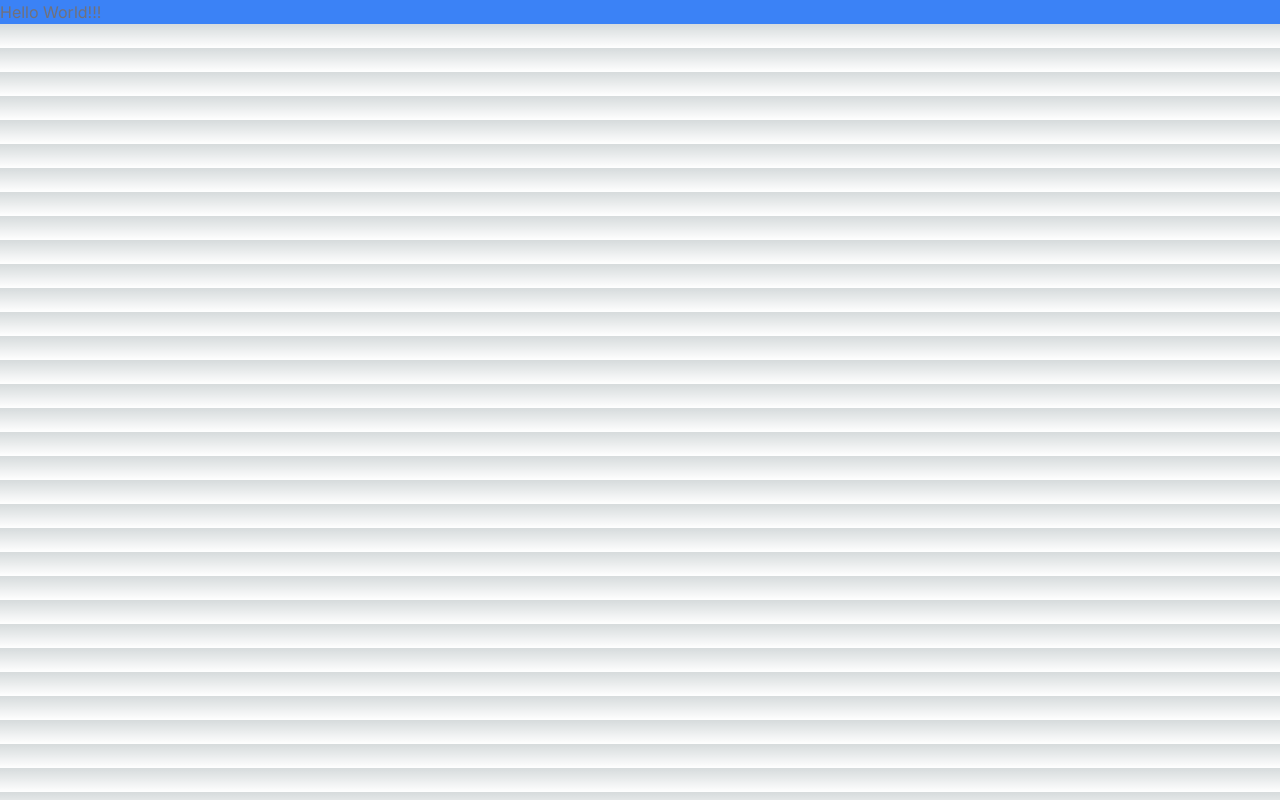
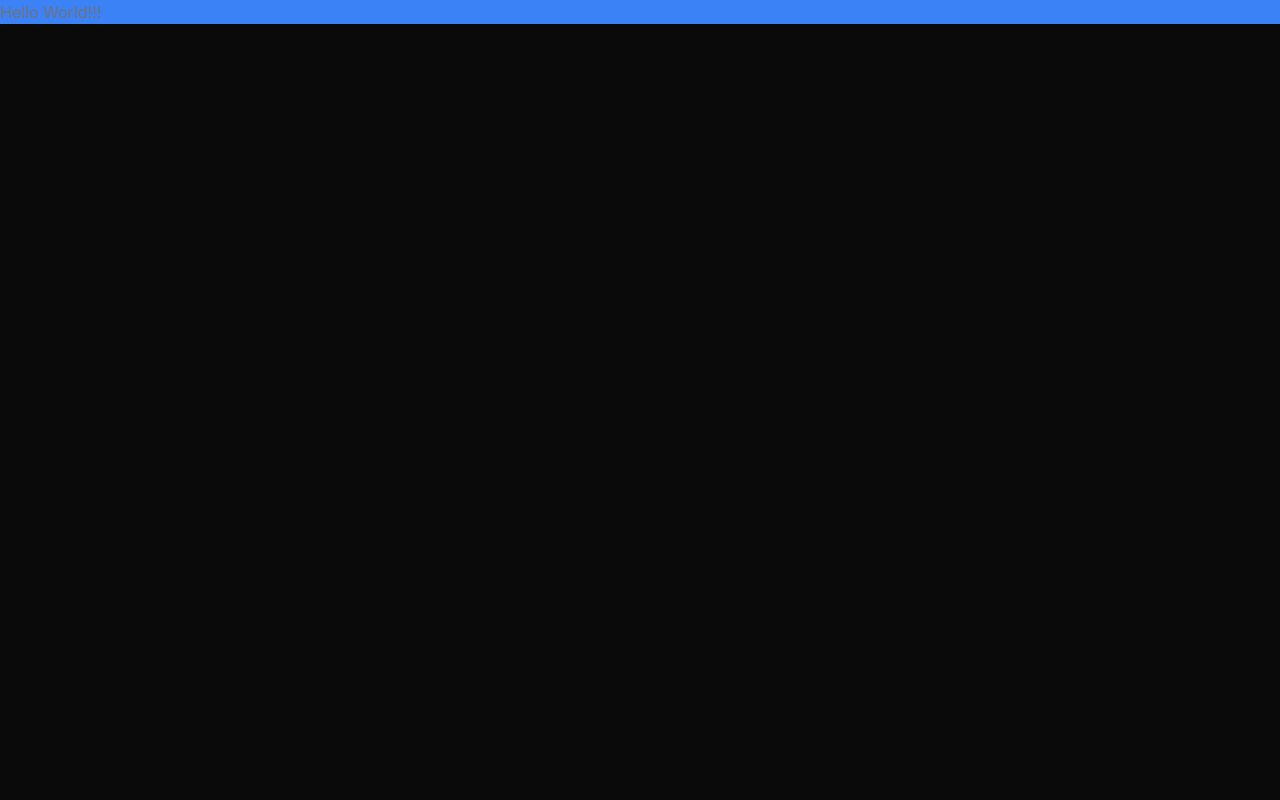
Before and after one commit to EduExtreme/store-next, a Next.js app: page / in a window 1280 px wide. Built offline with nearby package versions, Linux system fonts and the light colour scheme.

Commit message:
chore: add shadcn setup

```diff
--- a/src/app/globals.css
+++ b/src/app/globals.css
@@ -2,26 +2,48 @@
 @tailwind components;
 @tailwind utilities;
 
-:root {
-  --foreground-rgb: 0, 0, 0;
-  --background-start-rgb: 214, 219, 220;
-  --background-end-rgb: 255, 255, 255;
-}
+@layer base {
+  :root {
+    --background: 0 0% 4%;
+    --foreground: 0 0% 100%;
 
-@media (prefers-color-scheme: dark) {
-  :root {
-    --foreground-rgb: 255, 255, 255;
-    --background-start-rgb: 0, 0, 0;
-    --background-end-rgb: 0, 0, 0;
+    --card: 0 0% 4%;
+    --card-foreground: 0 0% 100%;
+
+    --popover: 0 0% 4%;
+    --popover-foreground: 0 0% 100%;
+
+    --primary: 252 59% 48%;
+    --primary-foreground: 0 0% 100%;
+
+    --secondary: 0 0% 9%;
+    --secondary-foreground: 0 0% 100%;
+
+    --muted: 0 0% 9%;
+    --muted-foreground: 215 20.2% 65.1%;
+
+    --accent: 0 0% 9%;
+    --accent-foreground: 0 0% 100%;
+
+    --destructive: 0 62.8% 30.6%;
+    --destructive-foreground: 0 0% 100%;
+
+    --border: 0 0% 9%;
+    --input: 0 0% 9%;
+    --ring: 212.7 26.8% 83.9%;
+
+    --radius: 0.5rem;
   }
 }
 
-body {
-  color: rgb(var(--foreground-rgb));
-  background: linear-gradient(
-      to bottom,
-      transparent,
-      rgb(var(--background-end-rgb))
-    )
-    rgb(var(--background-start-rgb));
+@layer base {
+  * {
+    @apply border-border;
+  }
+  body {
+    @apply bg-background text-foreground h-full;
+  }
+  html {
+    @apply h-full;
+  }
 }
--- /dev/null
+++ b/src/lib/utils.ts
@@ -0,0 +1,6 @@
+import { type ClassValue, clsx } from "clsx"
+import { twMerge } from "tailwind-merge"
+
+export function cn(...inputs: ClassValue[]) {
+  return twMerge(clsx(inputs))
+}
--- a/tailwind.config.ts
+++ b/tailwind.config.ts
@@ -1,20 +1,76 @@
-import type { Config } from 'tailwindcss'
-
-const config: Config = {
+/** @type {import('tailwindcss').Config} */
+module.exports = {
+  darkMode: ["class"],
   content: [
-    './src/pages/**/*.{js,ts,jsx,tsx,mdx}',
-    './src/components/**/*.{js,ts,jsx,tsx,mdx}',
-    './src/app/**/*.{js,ts,jsx,tsx,mdx}',
-  ],
+    './pages/**/*.{ts,tsx}',
+    './components/**/*.{ts,tsx}',
+    './app/**/*.{ts,tsx}',
+    './src/**/*.{ts,tsx}',
+	],
   theme: {
+    container: {
+      center: true,
+      padding: "2rem",
+      screens: {
+        "2xl": "1400px",
+      },
+    },
     extend: {
-      backgroundImage: {
-        'gradient-radial': 'radial-gradient(var(--tw-gradient-stops))',
-        'gradient-conic':
-          'conic-gradient(from 180deg at 50% 50%, var(--tw-gradient-stops))',
+      colors: {
+        border: "hsl(var(--border))",
+        input: "hsl(var(--input))",
+        ring: "hsl(var(--ring))",
+        background: "hsl(var(--background))",
+        foreground: "hsl(var(--foreground))",
+        primary: {
+          DEFAULT: "hsl(var(--primary))",
+          foreground: "hsl(var(--primary-foreground))",
+        },
+        secondary: {
+          DEFAULT: "hsl(var(--secondary))",
+          foreground: "hsl(var(--secondary-foreground))",
+        },
+        destructive: {
+          DEFAULT: "hsl(var(--destructive))",
+          foreground: "hsl(var(--destructive-foreground))",
+        },
+        muted: {
+          DEFAULT: "hsl(var(--muted))",
+          foreground: "hsl(var(--muted-foreground))",
+        },
+        accent: {
+          DEFAULT: "hsl(var(--accent))",
+          foreground: "hsl(var(--accent-foreground))",
+        },
+        popover: {
+          DEFAULT: "hsl(var(--popover))",
+          foreground: "hsl(var(--popover-foreground))",
+        },
+        card: {
+          DEFAULT: "hsl(var(--card))",
+          foreground: "hsl(var(--card-foreground))",
+        },
+      },
+      borderRadius: {
+        lg: "var(--radius)",
+        md: "calc(var(--radius) - 2px)",
+        sm: "calc(var(--radius) - 4px)",
+      },
+      keyframes: {
+        "accordion-down": {
+          from: { height: 0 },
+          to: { height: "var(--radix-accordion-content-height)" },
+        },
+        "accordion-up": {
+          from: { height: "var(--radix-accordion-content-height)" },
+          to: { height: 0 },
+        },
+      },
+      animation: {
+        "accordion-down": "accordion-down 0.2s ease-out",
+        "accordion-up": "accordion-up 0.2s ease-out",
       },
     },
   },
-  plugins: [],
+  plugins: [require("tailwindcss-animate")],
 }
-export default config
```
Also changed, not shown: package.json (+6 -1 lines), components.json (added), 1 other file (tests, documents, lock files or other folders).
